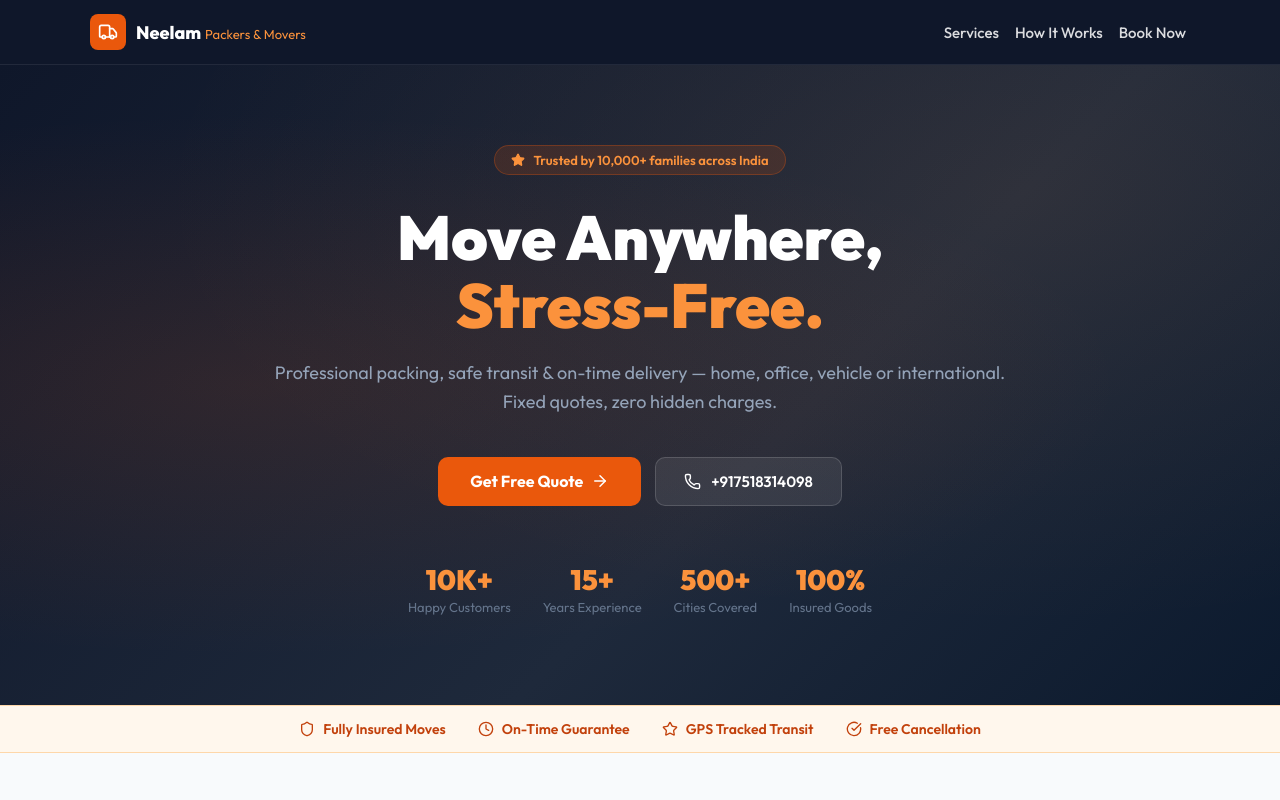
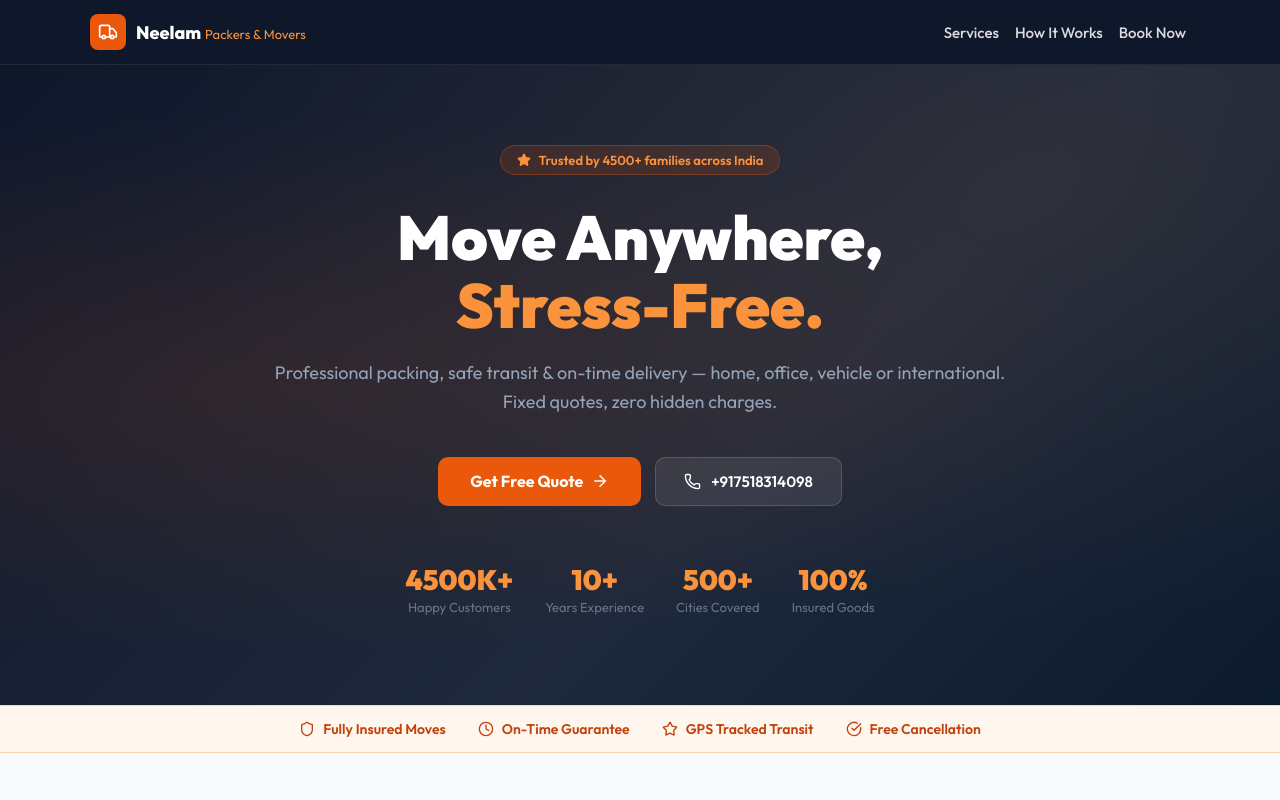
Before and after one commit to roody1901/neelam-packers-app, a React (Vite) app: page / in a window 1280 px wide. Shown: the top 800 px of the page. Built offline with nearby package versions, Linux system fonts and the light colour scheme.

Commit message:
Update App.jsx

```diff
--- a/src/App.jsx
+++ b/src/App.jsx
@@ -306,7 +306,7 @@ export default function App() {
         <div style={{ maxWidth: 740, margin: "0 auto", position: "relative" }}>
           <div style={{ display: "inline-flex", alignItems: "center", gap: 8, background: "rgba(234,88,12,0.15)", border: "1px solid rgba(234,88,12,0.3)", borderRadius: 99, padding: "6px 16px", marginBottom: 28 }}>
             <Star size={14} color="#fb923c" fill="#fb923c" />
-            <span style={{ color: "#fb923c", fontSize: 13, fontWeight: 600 }}>Trusted by 10,000+ families across India</span>
+            <span style={{ color: "#fb923c", fontSize: 13, fontWeight: 600 }}>Trusted by 4500+ families across India</span>
           </div>
           <h1 style={{ fontSize: "clamp(36px,6vw,62px)", fontWeight: 900, color: "#fff", margin: "0 0 20px", lineHeight: 1.1 }}>
             Move Anywhere,<br /><span style={{ color: "#fb923c" }}>Stress-Free.</span>
@@ -323,7 +323,7 @@ export default function App() {
             </a>
           </div>
           <div style={{ display: "flex", gap: 32, justifyContent: "center", marginTop: 56, flexWrap: "wrap" }}>
-            {[["10K+","Happy Customers"],["15+","Years Experience"],["500+","Cities Covered"],["100%","Insured Goods"]].map(([v, l], i) => (
+            {[["4500K+","Happy Customers"],["10+","Years Experience"],["500+","Cities Covered"],["100%","Insured Goods"]].map(([v, l], i) => (
               <div key={i} style={{ textAlign: "center" }}>
                 <div style={{ fontSize: 28, fontWeight: 900, color: "#fb923c" }}>{v}</div>
                 <div style={{ fontSize: 13, color: "#64748b", marginTop: 2 }}>{l}</div>
```
